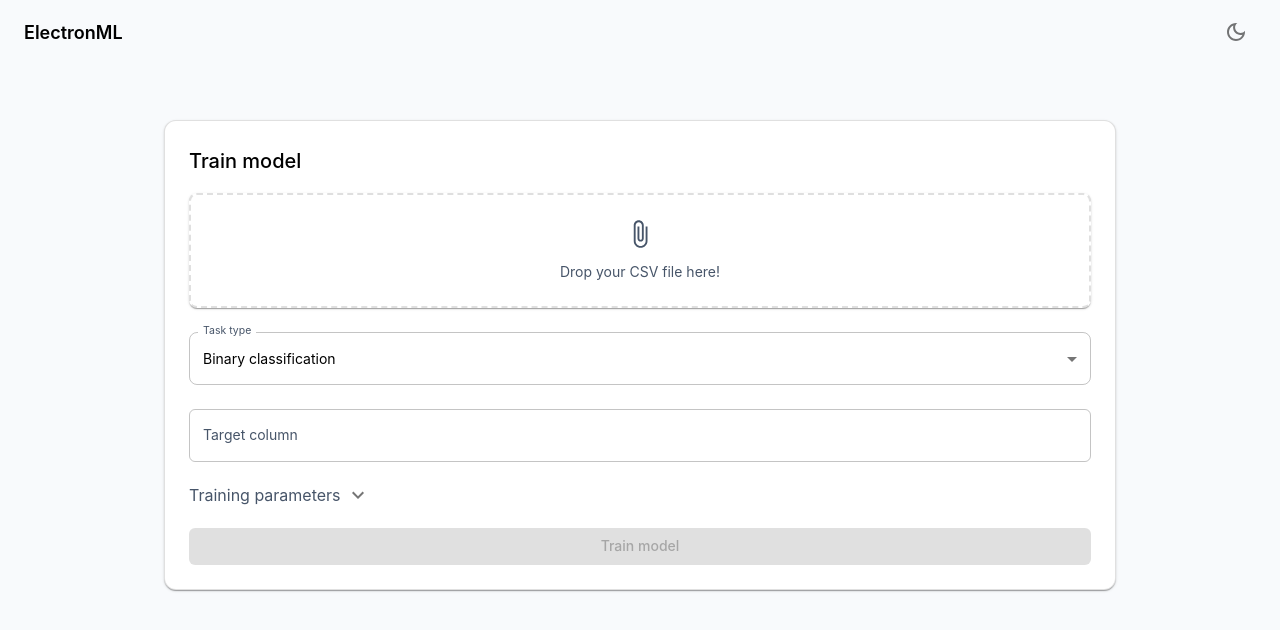
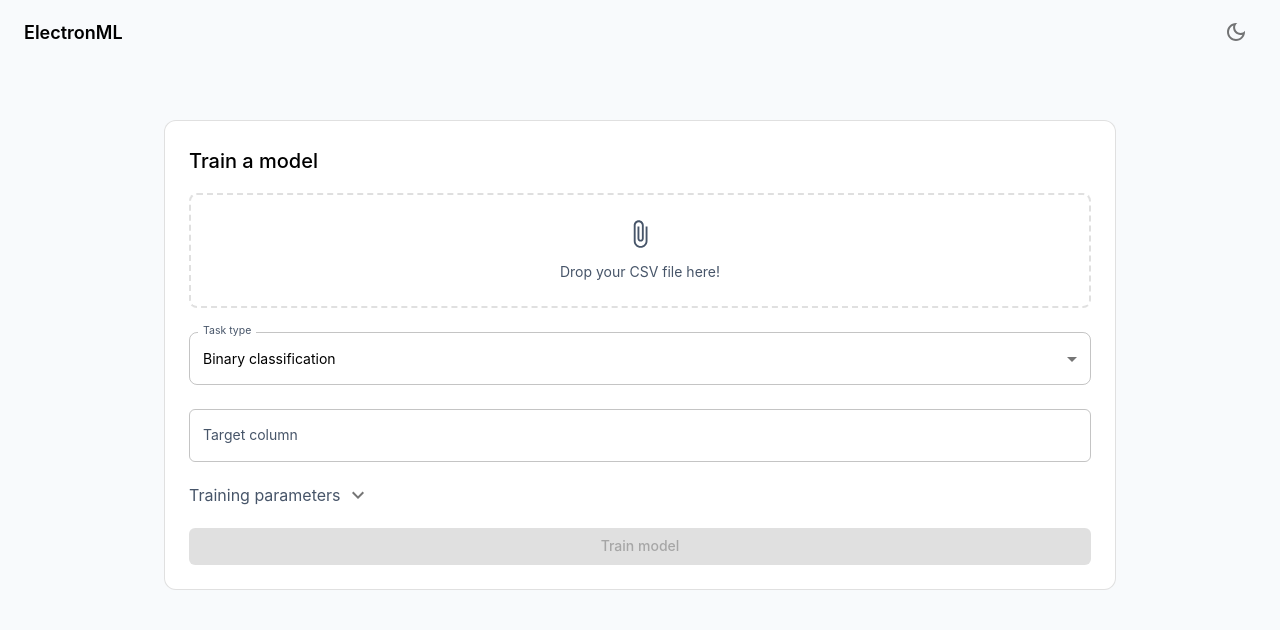
Before and after one commit to antoinebcx/ElectronML, a React (Vite) app: page / in a window 1280 px wide. Shown: the top 630 px of the page. Built offline with nearby package versions, Linux system fonts and the light colour scheme.

Commit message:
remove elevations

```diff
--- a/src/components/FileUpload.tsx
+++ b/src/components/FileUpload.tsx
@@ -47,6 +47,7 @@ export const FileUpload: React.FC<FileUploadProps> = ({ onFileChange, currentFil
             : 'rgba(0, 0, 0, 0.02)'
         }
       }}
+      elevation={0}
     >
       <input {...getInputProps()} />
 
--- a/src/components/ModelTester.tsx
+++ b/src/components/ModelTester.tsx
@@ -161,7 +161,7 @@ export const ModelTester: React.FC<ModelTesterProps> = ({
     if (!prediction) return null;
 
     return (
-      <Card sx={{ mt: 3, p: 2 }}>
+      <Card sx={{ mt: 3, p: 2 }} elevation={0}>
         <Typography variant="h6" gutterBottom>
           Prediction results
         </Typography>
@@ -209,7 +209,7 @@ export const ModelTester: React.FC<ModelTesterProps> = ({
   };
 
   return (
-    <Card sx={{ p: 3, margin: '0px 23px 0px 23px' }}>
+    <Card sx={{ p: 3, margin: '0px 23px 0px 23px' }} elevation={0}>
       <Box sx={{ display: 'flex', alignItems: 'center', mb: 3 }}>
         <Typography variant="h6">
           Test model
--- a/src/components/TrainingForm.tsx
+++ b/src/components/TrainingForm.tsx
@@ -98,8 +98,8 @@ export const TrainingForm = ({ onTrainingComplete }: TrainingFormProps) => {
   return (
     <Box sx={{ p: 3 }}>
       <form onSubmit={handleSubmit}>
-        <Card sx={{ p: 3, mb: 2 }}>
-          <Typography variant="h6" gutterBottom sx={{ mb: 2 }}>Train model</Typography>
+        <Card sx={{ p: 3, mb: 3 }} elevation={0}>
+          <Typography variant="h6" gutterBottom sx={{ mb: 2 }}>Train a model</Typography>
 
           <Box sx={{ mb: 3 }}>
             <FileUpload
@@ -197,7 +197,7 @@ export const TrainingForm = ({ onTrainingComplete }: TrainingFormProps) => {
       </form>
 
       {result && (
-        <Card sx={{ p: 3 }}>
+        <Card sx={{ p: 3 }} elevation={0}>
           <Typography variant="h6" gutterBottom>Results</Typography>
 
           {taskType.includes('classification') ? (
```
